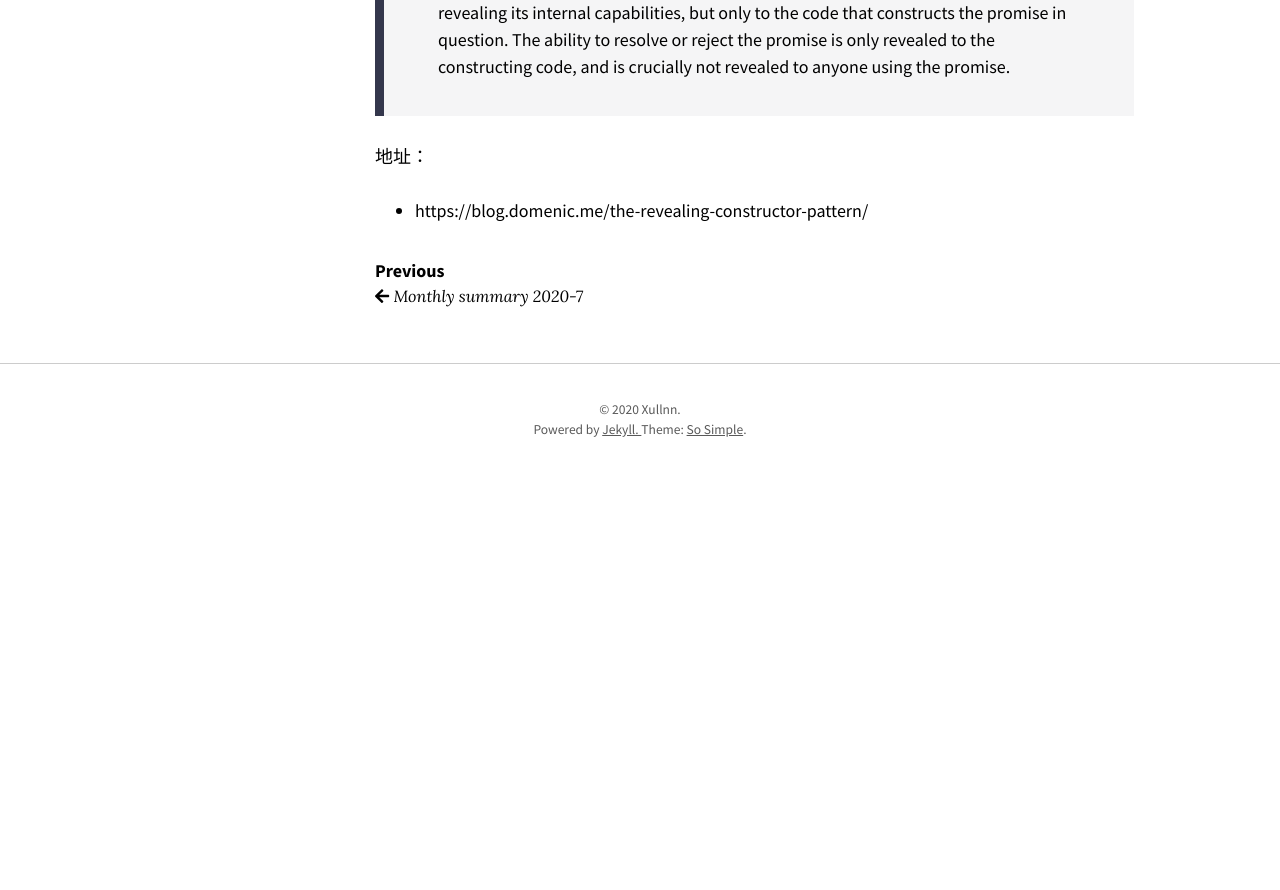
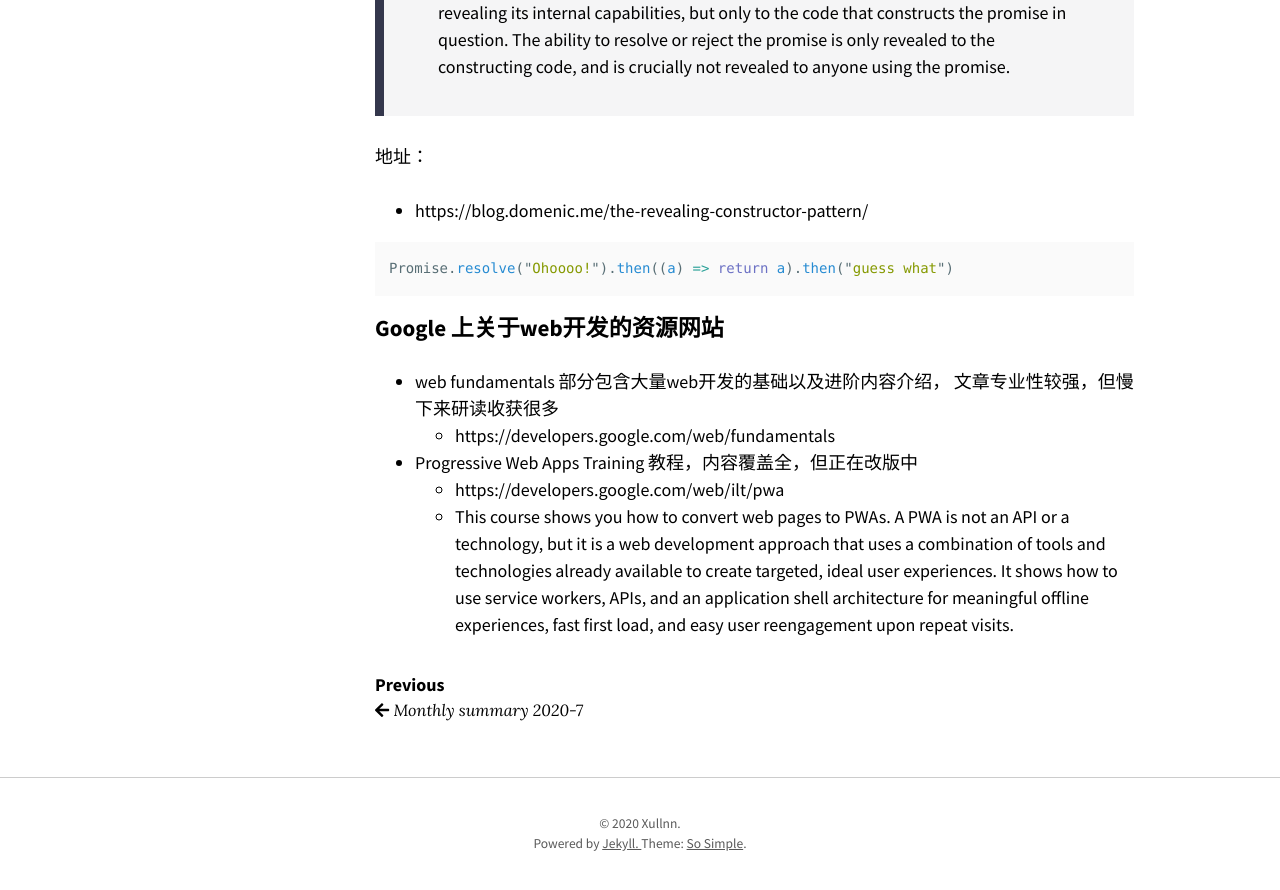
Before and after one commit to uidoyen/xullnn.github.io, a Jekyll site: the page built from _posts/2020-8-1-monthly-summary.md, in a window 1280 px wide and 900 px high, scrolled down 3063 px. Shown: the top 890 px of the window. Built offline with Jekyll 4.4.1, drawn with Linux system fonts in a browser that asks for light colours; nearby versions of some CDN libraries; before the commit the page ends 3575 px from its top, so only the background shows below that.

Commit message:
regular update

````diff
--- a/_posts/2020-8-1-monthly-summary.md
+++ b/_posts/2020-8-1-monthly-summary.md
@@ -89,3 +89,16 @@ let promise = new Promise(function(resolve, reject) => {
 
 地址：
 - https://blog.domenic.me/the-revealing-constructor-pattern/
+
+```js
+Promise.resolve("Ohoooo!").then((a) => return a).then("guess what")
+```
+
+### Google 上关于web开发的资源网站
+
+- web fundamentals 部分包含大量web开发的基础以及进阶内容介绍， 文章专业性较强，但慢下来研读收获很多
+  - https://developers.google.com/web/fundamentals
+
+- Progressive Web Apps Training 教程，内容覆盖全，但正在改版中
+  - https://developers.google.com/web/ilt/pwa
+  - This course shows you how to convert web pages to PWAs. A PWA is not an API or a technology, but it is a web development approach that uses a combination of tools and technologies already available to create targeted, ideal user experiences. It shows how to use service workers, APIs, and an application shell architecture for meaningful offline experiences, fast first load, and easy user reengagement upon repeat visits.
````
